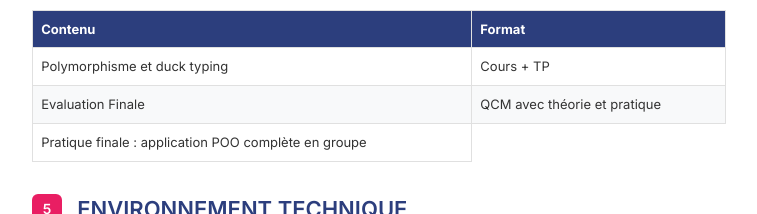
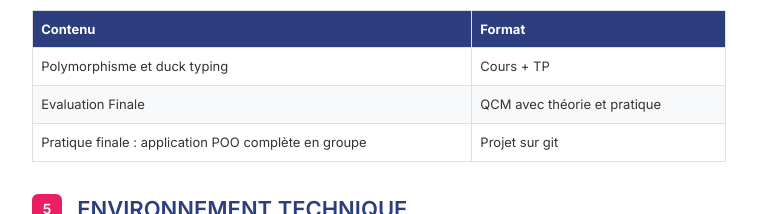
Before and after one commit to adamfrance/djfhlsHFKLjsdhfluh3d1f6s5DF135d1sf654DSF321df65D3F2165df3SD1F65df1, a plain HTML site: page docs/syllabus-poo.html in a window 1280 px wide. Shown: the part 1960-2174 px from the top of the page, without its empty margins (261-1018 px from the left). Drawn offline with Linux system fonts and the light colour scheme.

Commit message:
Update syllabus-poo.html

```diff
--- a/docs/syllabus-poo.html
+++ b/docs/syllabus-poo.html
@@ -459,6 +459,7 @@
                         </tr>
                         <tr>
                             <td>Pratique finale : application POO complète en groupe</td>
+                            <td>Projet sur git</td>
                         </tr>
                     </tbody>
                 </table>
```
